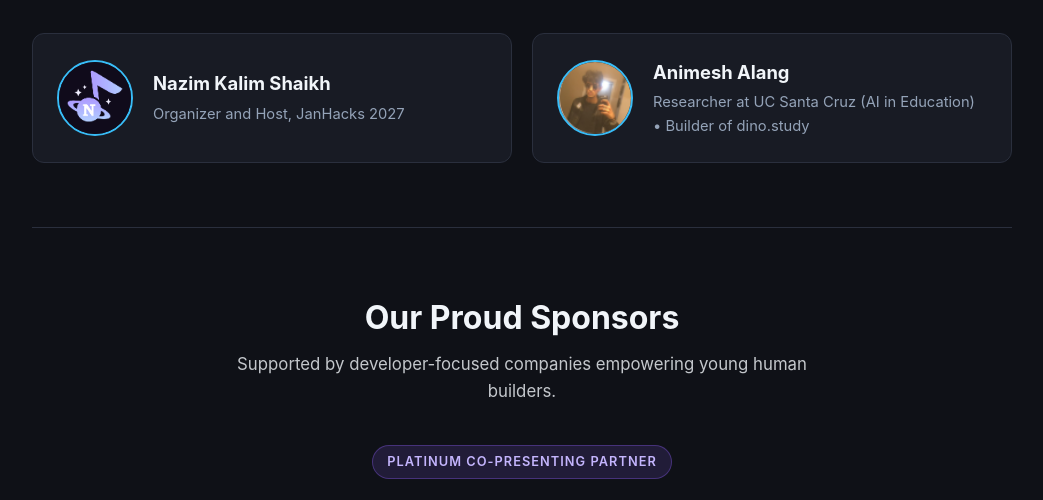
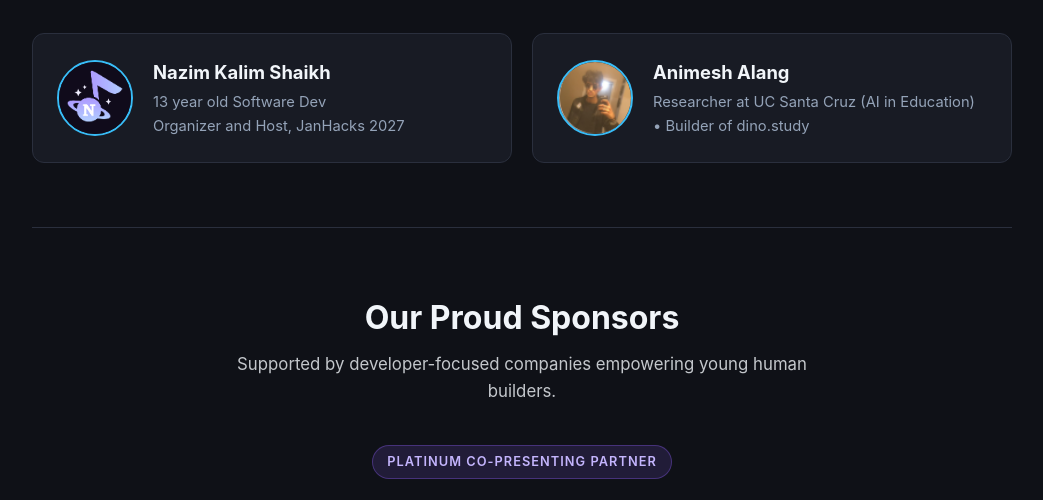
Before and after one commit to JanHacks/JanHacks-2027.github.io, a plain HTML site: page index.html in a window 1280 px wide. Shown: the part 1126-1626 px from the top of the page, without its empty margins (118-1161 px from the left). Drawn offline with Linux system fonts and the light colour scheme.

Commit message:
Add age description for judge Nazim Kalim Shaikh

```diff
--- a/index.html
+++ b/index.html
@@ -321,6 +321,7 @@
       <img src="nazim.png" alt="Nazim Kalim Shaikh" class="judge-avatar" />
       <div class="judge-info">
         <h3>Nazim Kalim Shaikh</h3>
+        <p>13 year old Software Dev</p>
         <p>Organizer and Host, JanHacks 2027</p>
       </div>
     </div>
```
